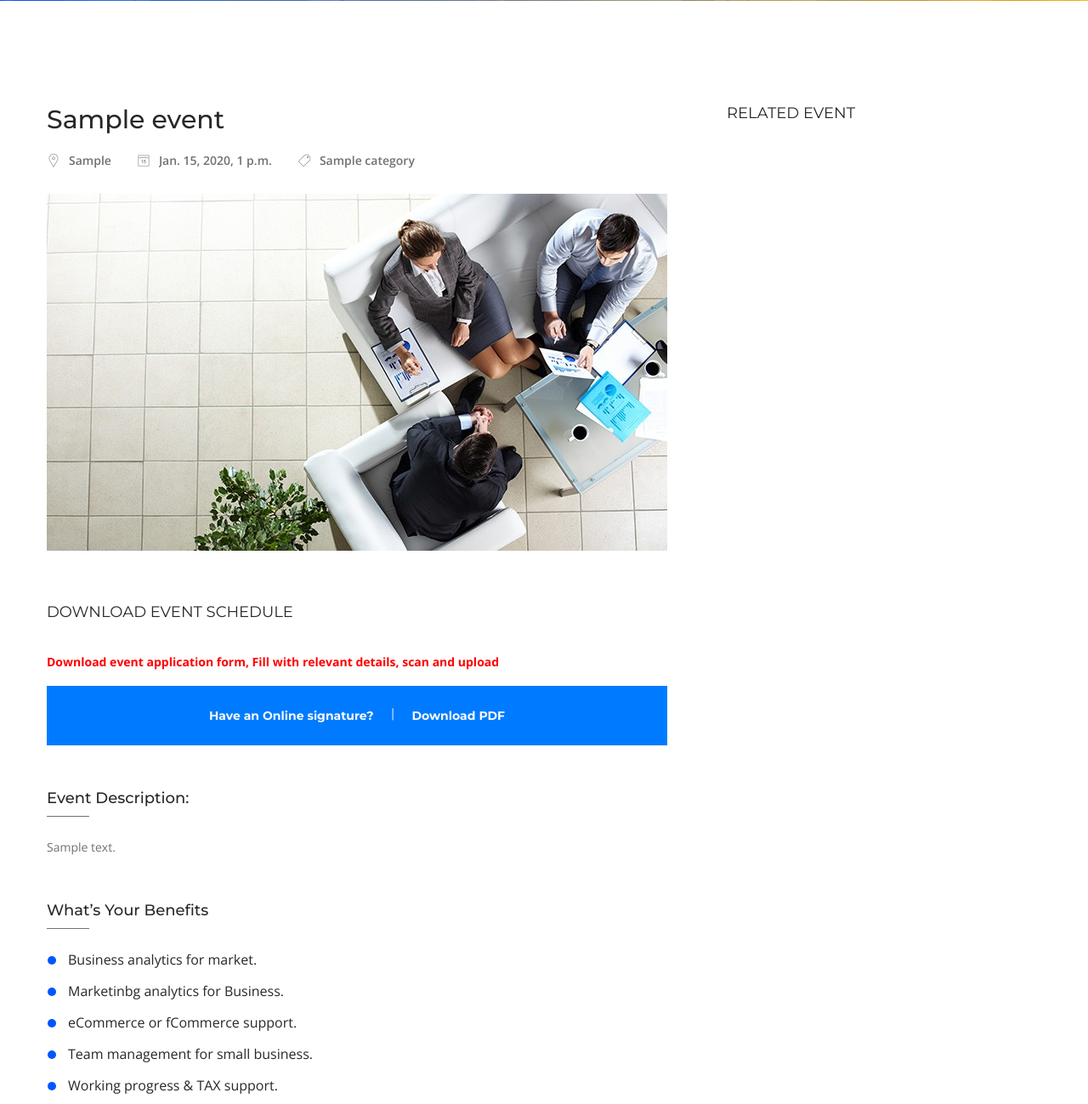
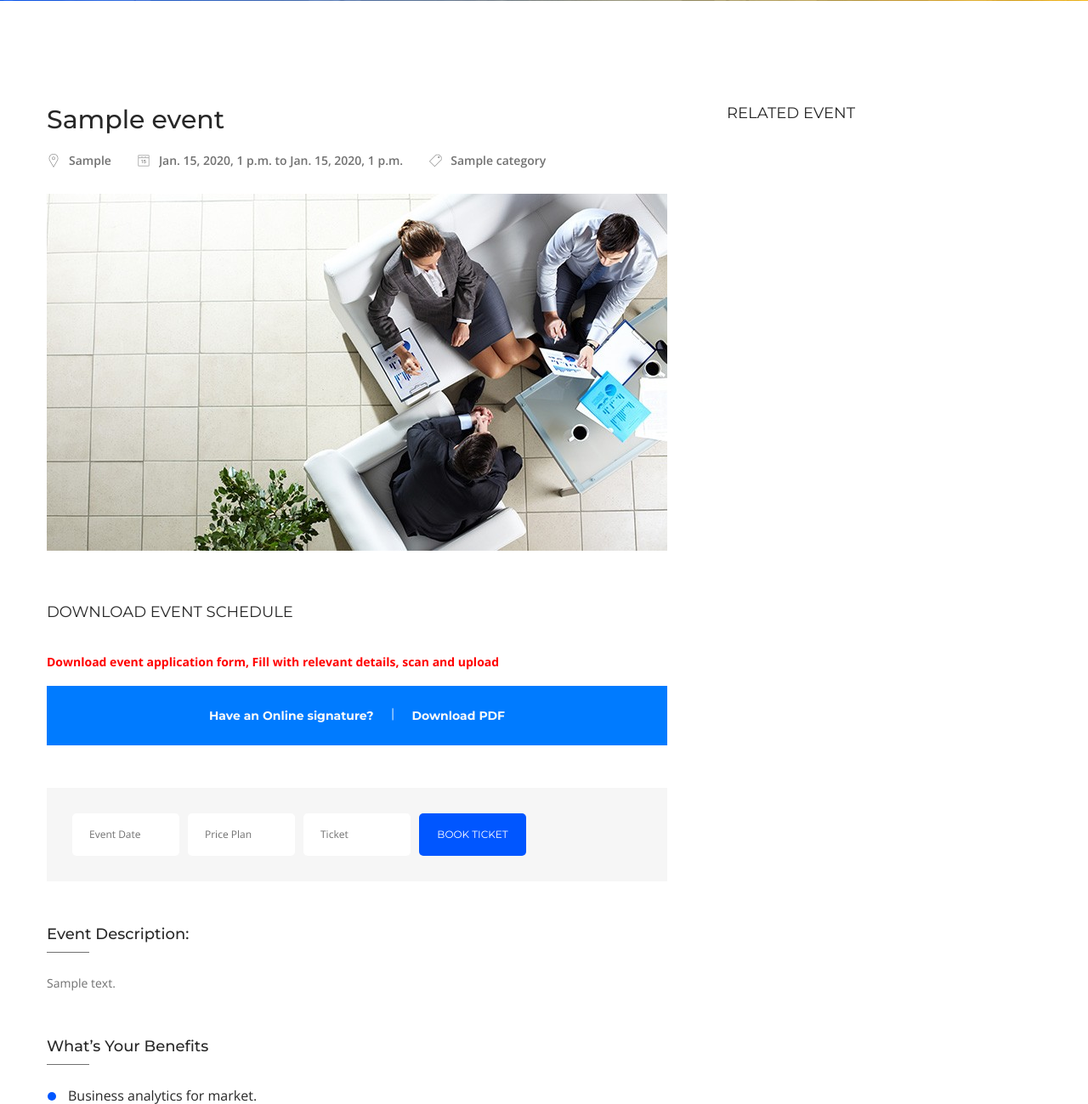
Before and after one commit to bochiedev/iqbusiness, a Django app: a page that uses templates/events/event_detail.html in a window 1280 px wide. Shown: the part 483-1782 px from the top of the page at 85% size. Run offline with Django 3.2, Linux system fonts and the light colour scheme; tables that the repository leaves empty hold one stand-in row (values such as "Sample post"); some libraries are stand-ins or nearby versions.

Commit message:
remove unecessary modules

```diff
--- a/events/admin.py
+++ b/events/admin.py
@@ -5,10 +5,10 @@ from events.models import Event, Category, EventForm
 
 
 class EventAdmin(admin.ModelAdmin):
-    list_display = ['name', 'venue', 'category', 'date', 'created_by', 'created_on', 'image']
-    list_filter = ['category', 'date', 'created_by', 'venue']
+    list_display = ['name', 'venue', 'category', 'date_from', 'date_to' , 'created_by', 'created_on', 'image']
+    list_filter = ['category', 'date_from', 'created_by', 'venue']
     list_editable = ['category']
-    date_hierarchy = 'date'
+    date_hierarchy = 'date_from'
 
 admin.site.register(Event, EventAdmin)
 
--- a/events/models.py
+++ b/events/models.py
@@ -20,7 +20,8 @@ class Event(models.Model):
     venue = models.CharField(max_length=255)
     slug = models.SlugField(unique=True, max_length=255)
     description = models.TextField()
-    date = models.DateTimeField()
+    date_from = models.DateTimeField()
+    date_to = models.DateTimeField()
     created_on = models.DateTimeField(auto_now_add=True)
     created_by = models.ForeignKey(get_user_model(), on_delete=models.CASCADE)
     category = models.ForeignKey(Category, on_delete=models.CASCADE)
--- a/events/urls.py
+++ b/events/urls.py
@@ -8,7 +8,5 @@ urlpatterns = [
     path('', EventListView.as_view(), name="event_list" ),
     path('<slug:slug>', EventDetailView.as_view(), name="event_detail" ),
     path('event/<slug:slug>', EventFormView.as_view(), name="event_form" ),
-    path('pdf/', html_to_pdf_view , name="pdf"),
-
 
 ]
--- a/events/views.py
+++ b/events/views.py
@@ -4,10 +4,6 @@ from events.models import Event, Category
 from events.forms import EventForm
 from iqbusiness.utils import send_email
 
-from django.core.files.storage import FileSystemStorage
-from django.http import HttpResponse
-from django.template.loader import render_to_string
-from weasyprint import HTML
 
 
 # Create your views here.
@@ -23,7 +19,7 @@ class EventListView(ListView):
         events['category_list'] = Category.objects.all()
         return events
     def get_queryset(self):
-        return self.model.objects.all().order_by('date')
+        return self.model.objects.all().order_by('date_from')
 
 class EventDetailView(DetailView):
     model = Event
@@ -56,22 +52,3 @@ class EventFormView(FormView):
     def send_mail(self, valid_data):
         sent = send_email('Attendee Information', 'support@iqbusiness.events' , ['bochiegfx@gmail.com'], 'includes/mail_templates/attendee_template.html', valid_data)
         return sent
-
-
-
-
-def html_to_pdf_view(request):
-
-    paragraphs = ['first paragraph', 'second paragraph', 'third paragraph']
-    html_string = render_to_string('includes/mail_templates/application_template.html', {'paragraphs': paragraphs})
-
-    html = HTML(string=html_string)
-    html.write_pdf(target='/tmp/mypdf.pdf');
-
-    fs = FileSystemStorage('/tmp')
-    with fs.open('mypdf.pdf') as pdf:
-        response = HttpResponse(pdf, content_type='application/pdf')
-        response['Content-Disposition'] = 'attachment; filename="mypdf.pdf"'
-        return response
-
-    return response
--- a/iqbusiness/views.py
+++ b/iqbusiness/views.py
@@ -8,7 +8,7 @@ from events.models import Event
 class HomeView(View):
     def get(self, request):
         hello = "Hello world"
-        events_list = Event.objects.all().order_by('-date')[:3]
+        events_list = Event.objects.all().order_by('-date_from')[:3]
         return render(request, 'home.html', {'hello': hello, 'events':events_list})
 
 class AboutView(View):
--- a/templates/events/event_detail.html
+++ b/templates/events/event_detail.html
@@ -5,7 +5,7 @@
 
 
     <!-- Page Banner Section Start -->
-    <div class="page-banner-section section overlay-gradient overlay-opacity-90" style="background-image: url(img/bg/page-banner.jpg)">
+    <div class="page-banner-section section overlay-gradient overlay-opacity-90" style="background-image: url({{MEDIA_URL}}/img/bg/page-banner.jpg)">
         <div class="container">
             <div class="row">
 
@@ -43,7 +43,7 @@
                     <div class="meta fix">
 
                         <a href="#"><i class="pe-7s-map-marker"></i><span>{{ event.venue }}</span></a>
-                        <a href="#"><i class="pe-7s-date"></i><span>{{ event.date }}</span></a>
+                        <a href="#"><i class="pe-7s-date"></i><span>{{ event.date_from }} to {{ event.date_to }}</span></a>
                         <a href="#"><i class="pe-7s-ticket"></i><span>{{ event.category.name }}</span></a>
 
                     </div>
@@ -51,7 +51,7 @@
                     <!-- Image -->
                     <div class="image">
                         <div class="image-slider">
-                            <img src="img/event/event-detail-1.jpg" alt="Event Detail">
+                            <img src="{{MEDIA_URL}}img/event/event-detail-1.jpg" alt="Event Detail">
                             <!-- <img src="img/event/event-detail-2.jpg" alt="Event Detail"> -->
                         </div>
                     </div>
@@ -64,7 +64,7 @@
                         <div class="sidebar-schedule-download">
 
                             <div class="download text-light" style="background:#007bff;" >
-                              <a href="application.php"><strong>Have an Online signature?</strong></a>
+                              <a href="#"><strong>Have an Online signature?</strong></a>
                                 |
                               <a href="#"><strong>Download PDF</strong></a>
                             </div>
@@ -78,7 +78,7 @@
 
 
                     <!-- Ticket Form -->
-                    <!-- <div class="ticket-form">
+                    <div class="ticket-form">
 
                         <form action="#">
                             <div class="input">
@@ -92,7 +92,7 @@
                             <div class="input">
                                 <select>
                                     <option>Price Plan</option>
-                                    <option>Besic</option>
+                                    <option>Basic</option>
                                     <option>Standard</option>
                                     <option>Premium</option>
                                 </select>
@@ -111,7 +111,7 @@
                                 <input type="submit" value="Book ticket">
                             </div>
                         </form>
-                    </div> -->
+                    </div>
 
                     <!-- Description -->
                     <div class="description fix">
@@ -202,7 +202,7 @@
 
 
                             <div class="event">
-                                <a href="{% url 'events:event_detail' event.slug %}" class="image float-left"><img src="img/event/sidebar-event-1.jpg" alt="event"></a>
+                                <a href="{% url 'events:event_detail' event.slug %}" class="image float-left"><img src="{{MEDIA_URL}}img/event/sidebar-event-1.jpg" alt="event"></a>
                                 <div class="content fix">
                                     <h5><a href="{% url 'events:event_detail' event.slug %}">{{ event.name }}.</a></h5>
                                     <span>{{ event.venue }}</span>
--- a/templates/events/event_form.html
+++ b/templates/events/event_form.html
@@ -43,7 +43,7 @@
                          <div class="meta fix">
 
                              <a href="#"><i class="pe-7s-map-marker"></i><span>{{ event.venue }}</span></a>
-                             <a href="#"><i class="pe-7s-date"></i><span>{{ event.date }}</span></a>
+                             <a href="#"><i class="pe-7s-date"></i><span>{{ event.date_from }} to {{ event.date_to }}</span></a>
                              <a href="#"><i class="pe-7s-ticket"></i><span>{{ event.category }}</span></a>
 
                          </div>
--- a/templates/events/events.html
+++ b/templates/events/events.html
@@ -78,7 +78,7 @@
 
                                                   <!-- Day & Time -->
                                                   <div class="day-time float-left">
-                                                      <h5>{{ event.date }}</h5>
+                                                      <h5>{{ event.date_from }} to {{ event.date_to }}</h5>
                                                       <h4>{{ event.venue }}</h4>
                                                   </div>
 
--- a/templates/home.html
+++ b/templates/home.html
@@ -22,7 +22,7 @@
 
                             <h2>{{ event.category.name }}</h2>
                             <h1>{{ event.name }}</h1>
-                            <h3>{{ event.date }}</h3>
+                            <h3>{{ event.date_from }} to {{ event.date_to }}</h3>
                             <a href="{% url 'events:event_form' event.slug %}" class="btn btn-light-outline btn-hover-red-outline">Book Ticket</a>
 
                         </div><!-- Hero One Content End -->
```
Also changed, not shown: events/migrations/0005_auto_20190529_1629.py (added).
